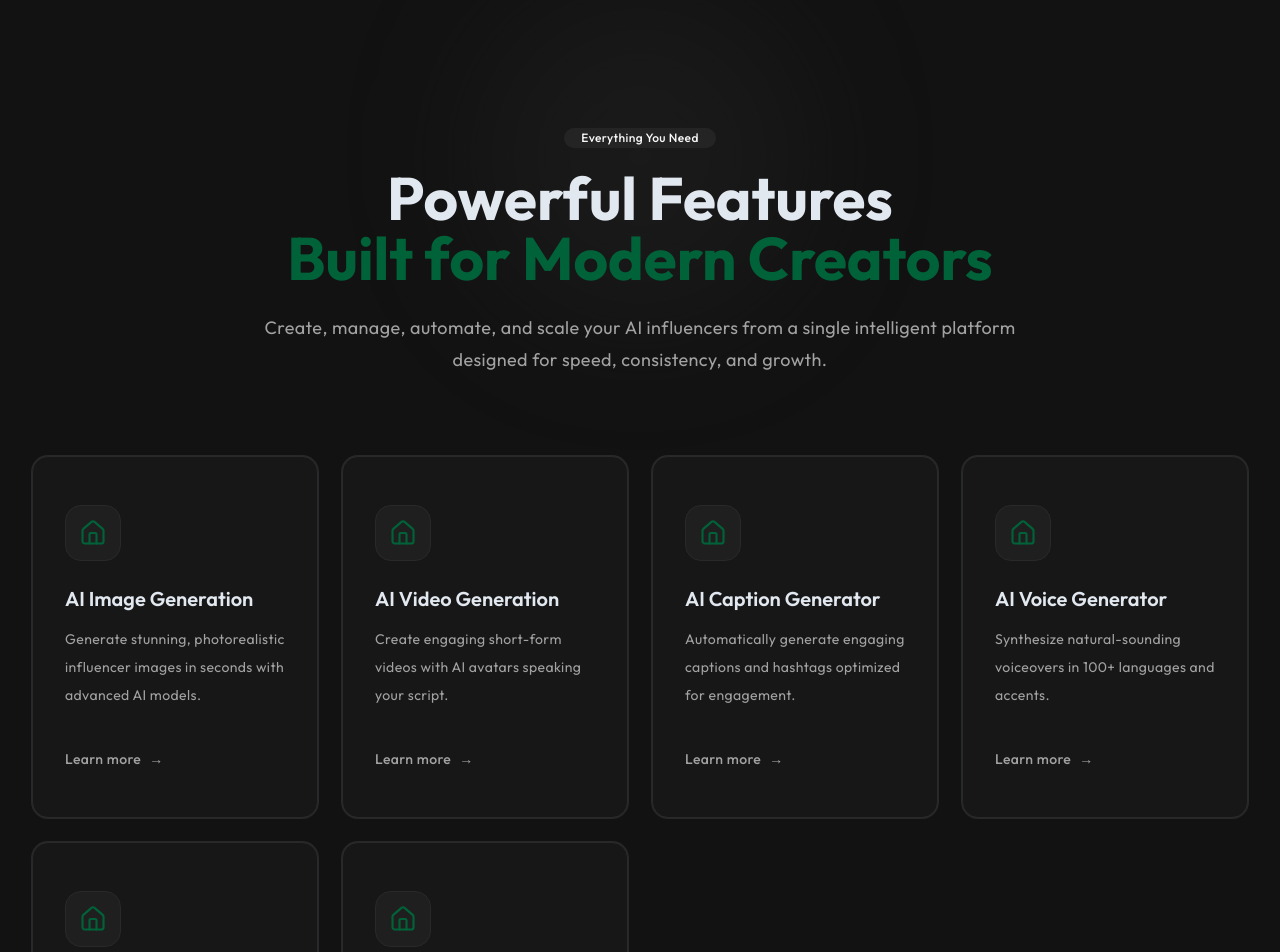
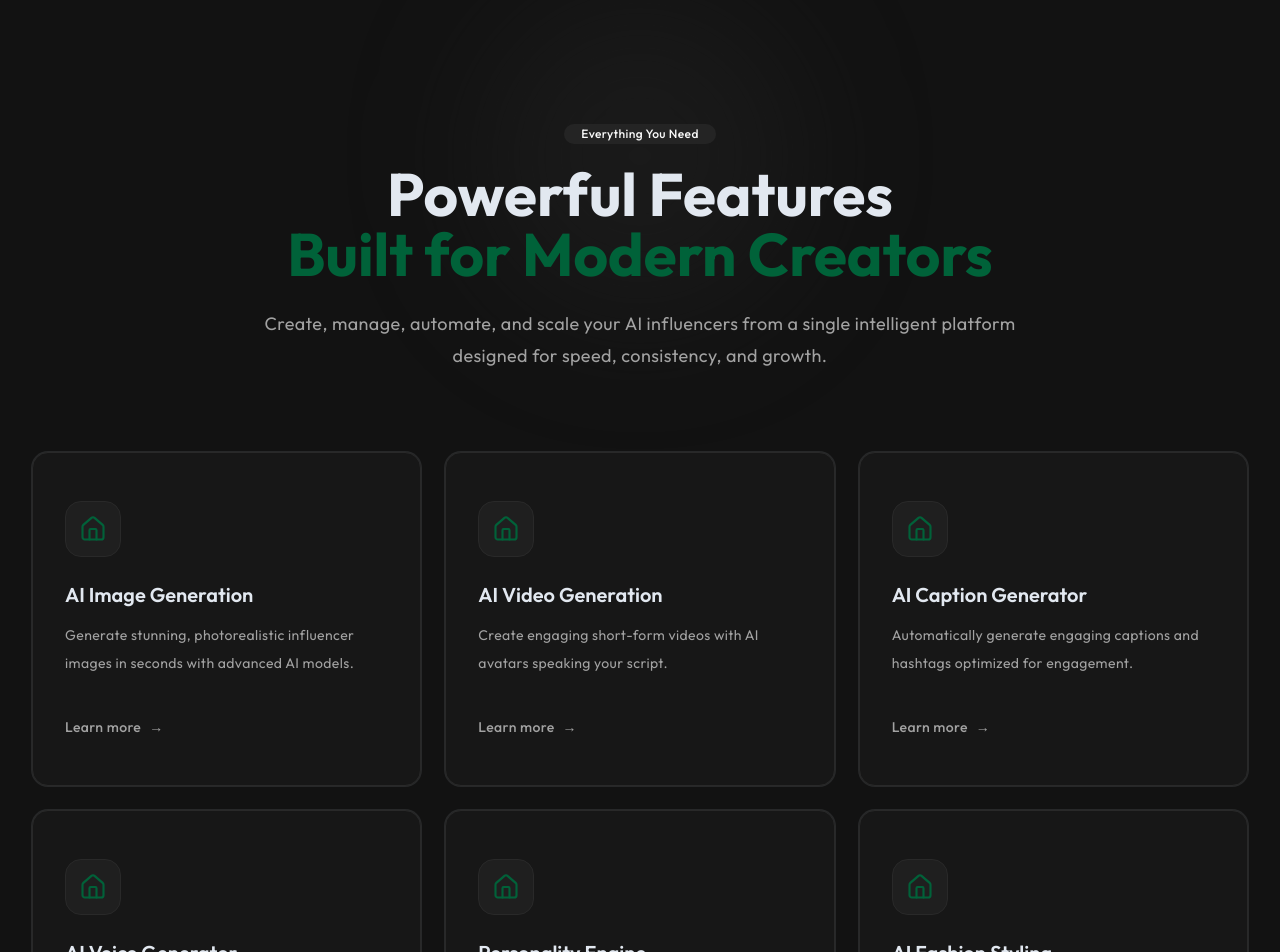
Before and after one commit to RutvikCodez/AI-Influencer-Generator, a Next.js app: page / in a window 1280 px wide. Shown: the part 940-1892 px from the top of the page. Built offline with nearby package versions, Linux system fonts and the light colour scheme.

Commit message:
Refactor FeatureCard and Features components for improved layout and styling consistency

```diff
--- a/components/FeatureCard.tsx
+++ b/components/FeatureCard.tsx
@@ -12,15 +12,15 @@ const FeatureCard = ({
 
       <CardContent className="flex h-full flex-col gap-6 p-8">
         {/* Icon */}
-        <div className="flex h-14 w-14 items-center justify-center rounded-2xl border bg-muted transition-all duration-300 group-hover:scale-105">
+        <div className="flex size-14 items-center justify-center rounded-2xl border bg-muted transition-all duration-300 group-hover:scale-105">
           <Icon
-            className="h-7 w-7 text-primary transition-transform duration-300 group-hover:rotate-6"
+            className="size-7 text-primary transition-transform duration-300 group-hover:rotate-6"
             strokeWidth={1.8}
           />
         </div>
 
         {/* Content */}
-        <div className="space-y-3">
+        <div className="flex flex-col gap-3">
           <h3 className="text-xl font-semibold tracking-tight transition-colors group-hover:text-primary">
             {title}
           </h3>
--- a/components/Features.tsx
+++ b/components/Features.tsx
@@ -15,30 +15,32 @@ const Features = () => {
 
       <div className="mx-auto flex max-w-7xl flex-col gap-20 px-6 lg:px-8">
         {/* Header */}
-        <div className="mx-auto max-w-3xl text-center">
+        <div className="mx-auto max-w-3xl text-center flex flex-col gap-5 items-center justify-center">
           <Badge
             variant="secondary"
-            className="mb-5 rounded-full px-4 py-1.5"
+            className="rounded-full px-4 py-1.5"
           >
             Everything You Need
           </Badge>
 
-          <h2 className="text-4xl font-bold tracking-tight md:text-5xl lg:text-6xl">
+          <div className="flex flex-col gap-6">
+            <h2 className="text-4xl font-bold tracking-tight md:text-5xl lg:text-6xl">
             Powerful Features
             <span className="block text-primary">
               Built for Modern Creators
             </span>
           </h2>
 
-          <p className="mt-6 text-lg leading-8 text-muted-foreground">
+          <p className="text-lg leading-8 text-muted-foreground">
             Create, manage, automate, and scale your AI influencers from a
             single intelligent platform designed for speed, consistency, and
             growth.
           </p>
+          </div>
         </div>
 
         {/* Features Grid */}
-        <div className="grid gap-6 sm:grid-cols-2 xl:grid-cols-4">
+        <div className="grid gap-6 sm:grid-cols-2 xl:grid-cols-3">
           {features.map((feature, index) => (
             <FeatureCard key={index} {...feature} />
           ))}
```
